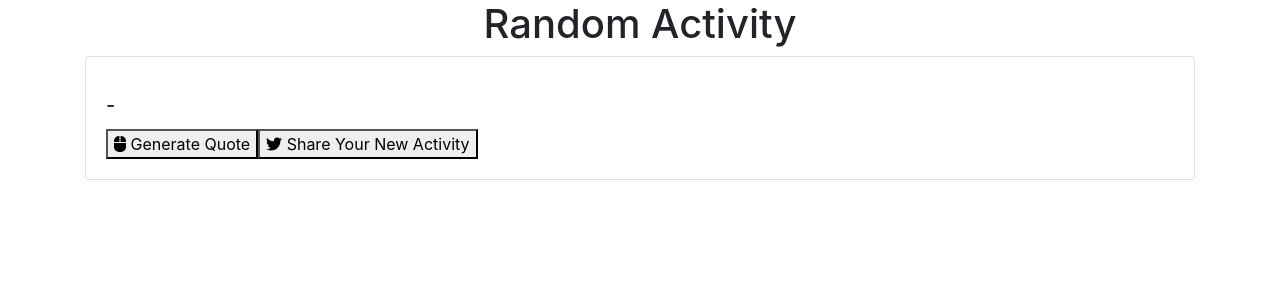
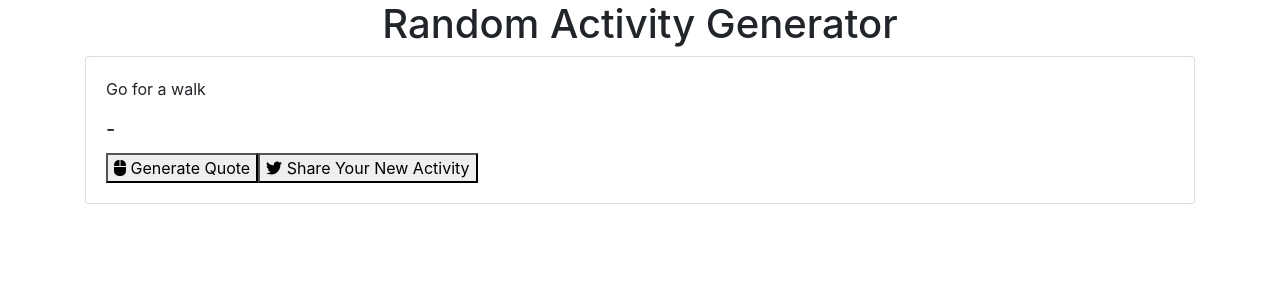
Before and after one commit to Matteriel-Git/ReactRandomActivityGenerator, a React (Create React App) app: page / in a window 1280 px wide. Shown: the top 300 px of the page. Built offline with nearby package versions, Linux system fonts and the light colour scheme.

Commit message:
Add files via upload

```diff
--- a/src/ActivityDB.js
+++ b/src/ActivityDB.js
@@ -1,204 +1,204 @@
 const activities = [
     {
-        "activity": "",
+        "activity": "Go for a walk",
         "description": ""
     },
     {
-        "activity": "",
+        "activity": "Listen to music",
         "description": ""
     },
     {
-        "activity": "",
+        "activity": "Take photographs",
         "description": ""
     },
     {
-        "activity": "",
+        "activity": "Read a newspaper or magazine",
         "description": ""
     },
     {
-        "activity": "",
+        "activity": "Take a bath",
         "description": ""
     },
     {
-        "activity": "",
+        "activity": "Sit in the sun",
         "description": ""
     },
     {
-        "activity": "",
+        "activity": "Watch a movie",
         "description": ""
     },
     {
-        "activity": "",
+        "activity": "Laugh",
         "description": ""
     },
     {
-        "activity": "",
+        "activity": "Write in a journal",
         "description": ""
     },
     {
-        "activity": "",
+        "activity": "Work on a puzzle",
         "description": ""
     },
     {
-        "activity": "",
+        "activity": "Recall a happy memory",
         "description": ""
     },
     {
-        "activity": "",
+        "activity": "Coloring",
         "description": ""
     },
     {
-        "activity": "",
+        "activity": "Gardening",
         "description": ""
     },
     {
-        "activity": "",
+        "activity": "Spend time with friends",
         "description": ""
     },
     {
-        "activity": "",
+        "activity": "Do yoga",
         "description": ""
     },
     {
-        "activity": "",
+        "activity": "Swimming",
         "description": ""
     },
     {
-        "activity": "",
+        "activity": "Singing",
         "description": ""
     },
     {
-        "activity": "",
+        "activity": "Dancing",
         "description": ""
     },
     {
-        "activity": "",
+        "activity": "Go to a flea market",
         "description": ""
     },
     {
-        "activity": "",
+        "activity": "Drawing or doodling",
         "description": ""
     },
     {
-        "activity": "",
+        "activity": "Painting",
         "description": ""
     },
     {
-        "activity": "",
+        "activity": "Buy fresh flowers",
         "description": ""
     },
     {
-        "activity": "",
+        "activity": "Join a book club",
         "description": ""
     },
     {
-        "activity": "",
+        "activity": "Go to a farmer's market",
         "description": ""
     },
     {
-        "activity": "",
+        "activity": "Be affectionate with a loved one",
         "description": ""
     },
     {
-        "activity": "",
+        "activity": "Play a musical instrument",
         "description": ""
     },
     {
-        "activity": "",
+        "activity": "Crafting (crochet, model building)",
         "description": ""
     },
     {
-        "activity": "",
+        "activity": "Get a manicure or pedicure",
         "description": ""
     },
     {
-        "activity": "",
+        "activity": "Cooking",
         "description": ""
     },
     {
-        "activity": "",
+        "activity": "Jogging or running",
         "description": ""
     },
     {
-        "activity": "",
+        "activity": "Play a sport",
         "description": ""
     },
     {
-        "activity": "",
+        "activity": "Go sightseeing in your own town",
         "description": ""
     },
     {
-        "activity": "",
+        "activity": "Read a book",
         "description": ""
     },
     {
-        "activity": "",
+        "activity": "Meditate",
         "description": ""
     },
     {
-        "activity": "",
+        "activity": "Watch a sunrise or sunset",
         "description": ""
     },
     {
-        "activity": "",
+        "activity": "Enjoy a cup of tea",
         "description": ""
     },
     {
-        "activity": "",
+        "activity": "Have a picnic",
         "description": ""
     },
     {
-        "activity": "",
+        "activity": "Visit a museum",
         "description": ""
     },
     {
-        "activity": "",
+        "activity": "Sudoku or a crossword puzzle",
         "description": ""
     },
     {
-        "activity": "",
+        "activity": "Play a board game",
         "description": ""
     },
     {
-        "activity": "",
+        "activity": "Look at old photos",
         "description": ""
     },
     {
-        "activity": "",
+        "activity": "Light a scented candle",
         "description": ""
     },
     {
-        "activity": "",
+        "activity": "Call a friend or family member",
         "description": ""
     },
     {
-        "activity": "",
+        "activity": "Hiking",
         "description": ""
     },
     {
-        "activity": "",
+        "activity": "Get a massage",
         "description": ""
     },
     {
-        "activity": "",
+        "activity": "Volunteer",
         "description": ""
     },
     {
-        "activity": "",
+        "activity": "Go to the library",
         "description": ""
     },
     {
-        "activity": "",
+        "activity": "Go to a park",
         "description": ""
     },
     {
-        "activity": "",
+        "activity": "Stargazing",
         "description": ""
     },
     {
-        "activity": "",
+        "activity": "Explore somewhere new",
         "description": ""
-    },
+    }
 ]
 
 export default activities;
--- a/src/App.js
+++ b/src/App.js
@@ -36,7 +36,7 @@ export default class App extends Component {
   render() {
     return (
       <div className="container">
-        <h1 className="text-center">Random Activity</h1>
+        <h1 className="text-center">Random Activity Generator</h1>
         <ActivityAndDescription
         generateRandomActivity={this.generateRandomActivity}
         activity={this.state}
--- a/src/components/ActivityAndDescription.js
+++ b/src/components/ActivityAndDescription.js
@@ -20,7 +20,7 @@ export default function ActivityAndDescription(props) {
                     generateRandomActivity(activity);
                     window.open('https://twitter.com/intent/tweet/?text=' + encodeURIComponent(activity.activity + '--' + activity.description))
                 }}
-                type="submit"><i class="fab fa-twitter"></i> Share Your New Activity</button>
+                type="submit"><i className="fab fa-twitter"></i> Share Your New Activity</button>
             </div>
         </div>
     )
```
